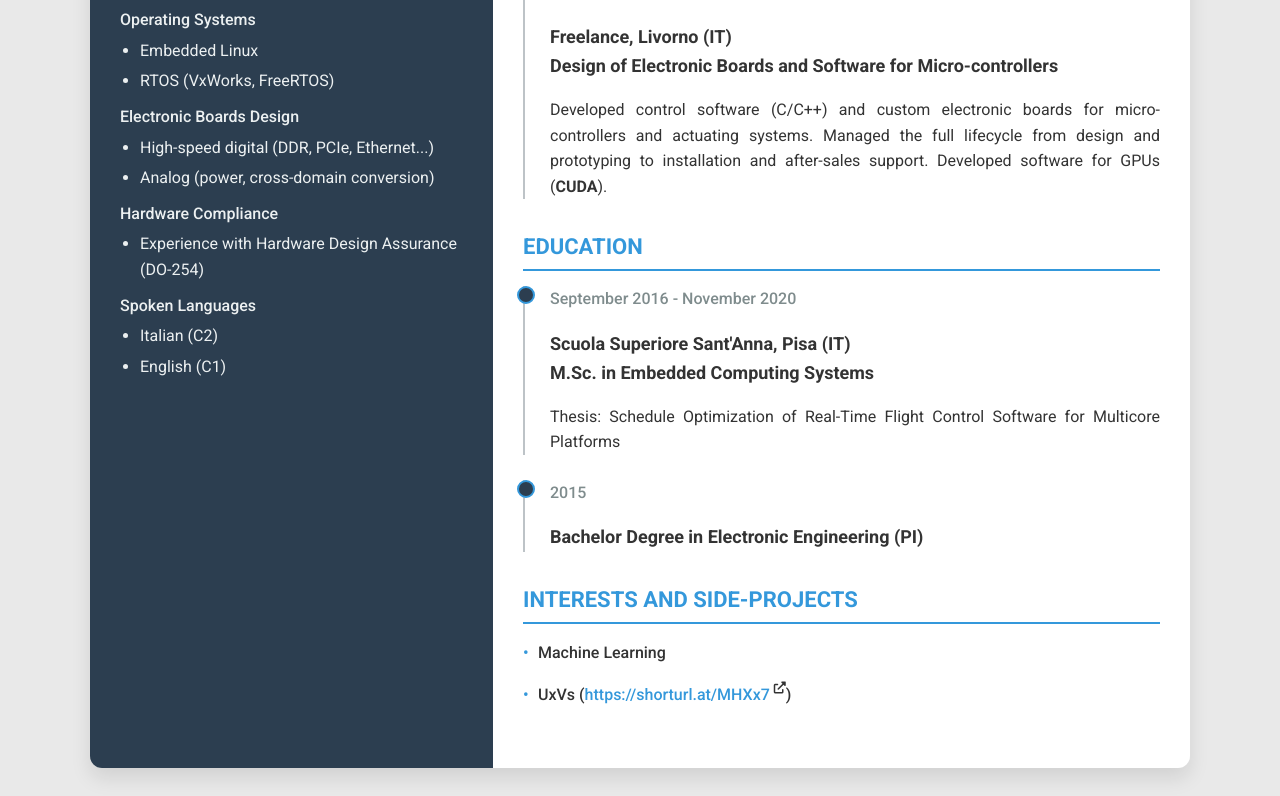
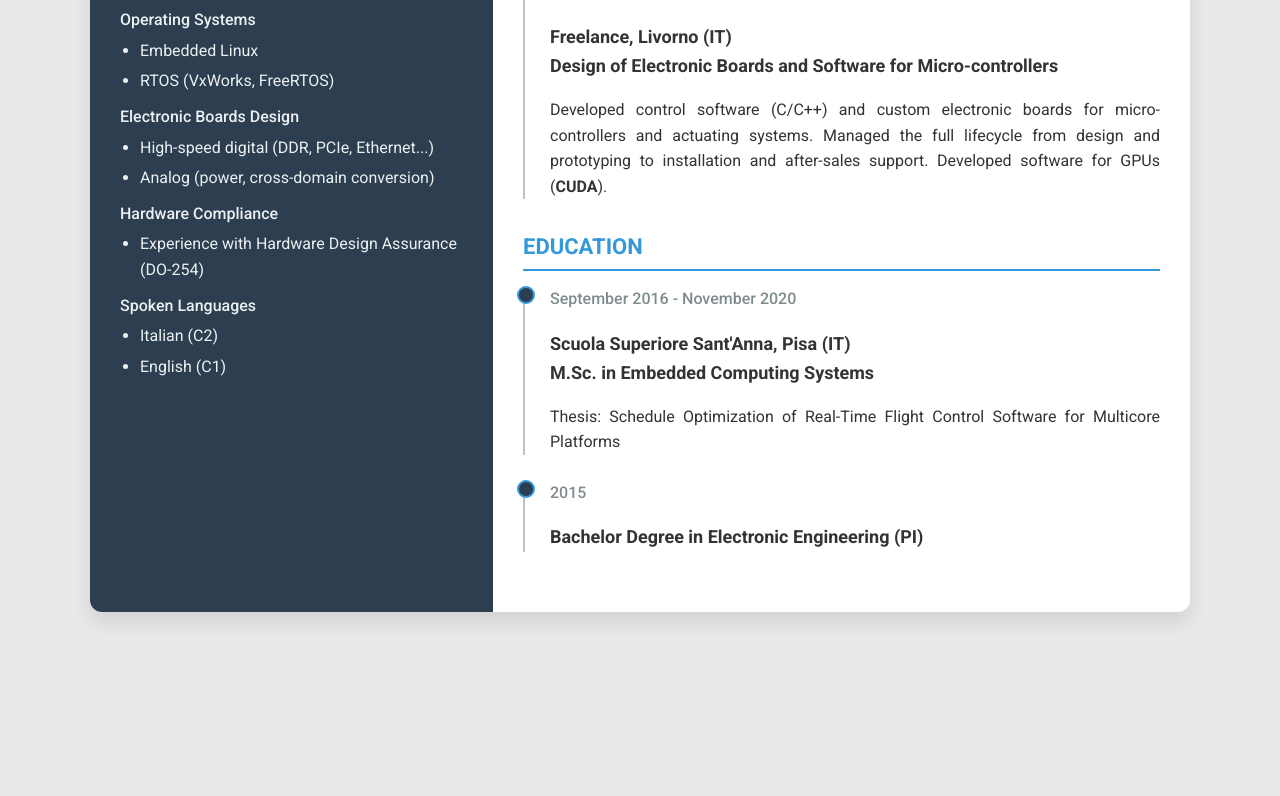
Before and after one commit to openformatproj/profile, a plain HTML site: page cv_short.html in a window 1280 px wide. Shown: the part 1527-2323 px from the top of the page. After the commit the page ends 2167 px from the top, so only its background shows below. Drawn offline with Linux system fonts and the light colour scheme.

Commit message:
remove "Interests and Side-Projects" from cv_short.html

```diff
--- a/cv_short.html
+++ b/cv_short.html
@@ -233,17 +233,6 @@
                     </li>
                 </ul>
             </div>
-
-            <div class="resume_item resume_interests">
-                <div class="title">
-                    <p class="bold">Interests and Side-Projects</p>
-                </div>
-                <ul>
-                    <li><div class="info"><p>Machine Learning</p></div></li>
-                    <li><div class="info"><p>UxVs (<a href="https://shorturl.at/MHXx7" target="_blank">https://shorturl.at/MHXx7</a><i class="fas fa-external-link-alt link-icon"></i>)</p></div></li>
-                </ul>
-            </div>
-
         </div>
     </div>
     <script src="cv_script.js"></script>
```
